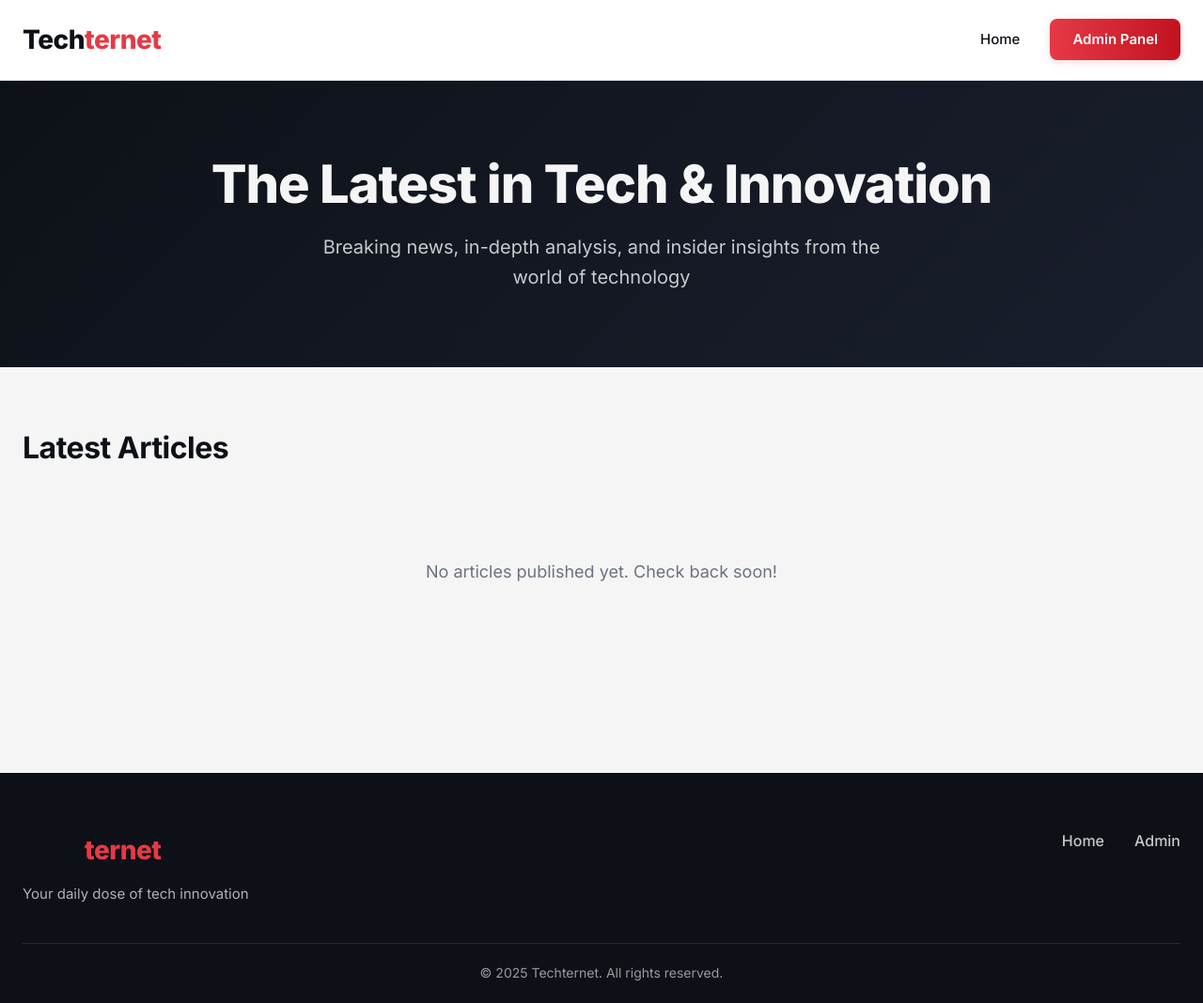
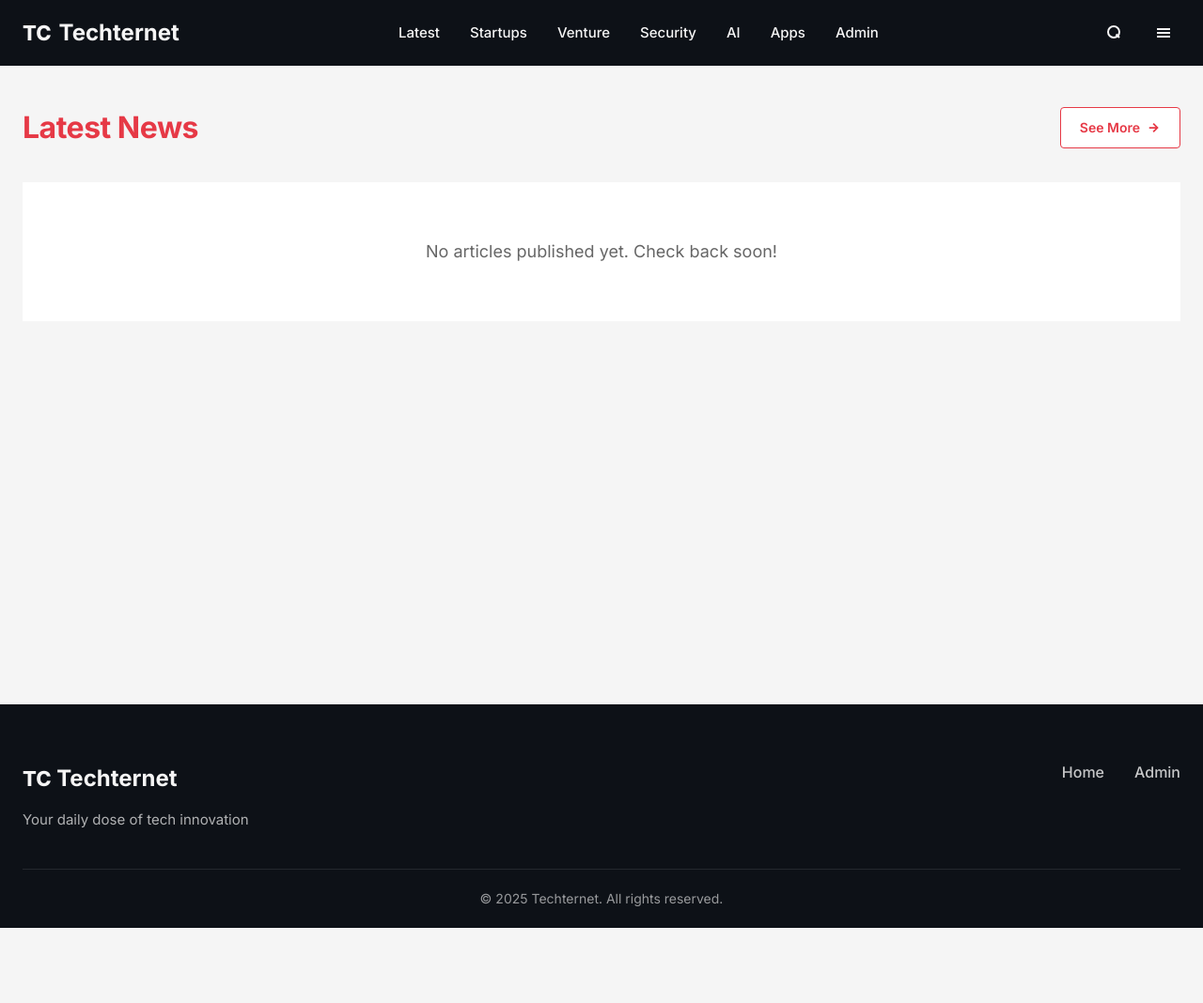
Before and after one commit to oropo015/techrep, a Django app: page / in a window 1280 px wide. Shown: the whole page at 94% size. After the commit the page ends 988 px from the top, so only its background shows below. Run offline with Django 5.2, Linux system fonts and the light colour scheme; data that the repository does not hold is empty.

Commit message:
updated blog/templates/blog/base.html

```diff
--- a/blog/templates/blog/base.html
+++ b/blog/templates/blog/base.html
@@ -29,11 +29,32 @@
         <div class="container">
             <nav class="nav">
                 <a href="{% url 'home' %}" class="logo">
-                    <span class="logo-tech">Tech</span><span class="logo-ternet">ternet</span>
+                    <span class="logo-icon">TC</span>
+                    <span class="logo-text">Techternet</span>
                 </a>
                 <div class="nav-links">
-                    <a href="{% url 'home' %}" class="nav-link">Home</a>
-                    <a href="/admin/" class="nav-link cta-button">Admin Panel</a>
+                    <a href="{% url 'home' %}" class="nav-link">Latest</a>
+                    <a href="{% url 'home' %}" class="nav-link">Startups</a>
+                    <a href="{% url 'home' %}" class="nav-link">Venture</a>
+                    <a href="{% url 'home' %}" class="nav-link">Security</a>
+                    <a href="{% url 'home' %}" class="nav-link">AI</a>
+                    <a href="{% url 'home' %}" class="nav-link">Apps</a>
+                    <a href="/admin/" class="nav-link">Admin</a>
+                </div>
+                <div class="nav-actions">
+                    <button class="nav-icon" aria-label="Search">
+                        <svg width="20" height="20" viewBox="0 0 20 20" fill="none" stroke="currentColor" stroke-width="2">
+                            <circle cx="9" cy="9" r="6"></circle>
+                            <path d="m15 15-3.5-3.5"></path>
+                        </svg>
+                    </button>
+                    <button class="nav-icon menu-toggle" aria-label="Menu">
+                        <svg width="20" height="20" viewBox="0 0 20 20" fill="none" stroke="currentColor" stroke-width="2">
+                            <line x1="3" y1="6" x2="17" y2="6"></line>
+                            <line x1="3" y1="10" x2="17" y2="10"></line>
+                            <line x1="3" y1="14" x2="17" y2="14"></line>
+                        </svg>
+                    </button>
                 </div>
             </nav>
         </div>
@@ -47,9 +68,10 @@
         <div class="container">
             <div class="footer-content">
                 <div class="footer-brand">
-                    <div class="logo">
-                        <span class="logo-tech">Tech</span><span class="logo-ternet">ternet</span>
-                    </div>
+                    <a href="{% url 'home' %}" class="logo">
+                        <span class="logo-icon">TC</span>
+                        <span class="logo-text">Techternet</span>
+                    </a>
                     <p class="footer-tagline">Your daily dose of tech innovation</p>
                 </div>
                 <div class="footer-links">
--- a/blog/templates/blog/home.html
+++ b/blog/templates/blog/home.html
@@ -2,69 +2,43 @@
 {% load static %}
 
 {% block content %}
-<section class="hero">
+<section class="latest-section">
     <div class="container">
-        <h1 class="hero-title">The Latest in Tech & Innovation</h1>
-        <p class="hero-subtitle">Breaking news, in-depth analysis, and insider insights from the world of technology</p>
-    </div>
-</section>
-
-{% if featured_posts %}
-<section class="featured-section">
-    <div class="container">
-        <h2 class="section-title">Featured Stories</h2>
-        <div class="featured-grid">
-            {% for post in featured_posts %}
-            <article class="featured-card {% if forloop.first %}featured-card-large{% endif %}">
-                <a href="{% url 'post_detail' post.slug %}" class="card-link">
-                    {% if post.featured_image %}
-                    <div class="card-image" style="background-image: url('{{ post.featured_image.url }}');"></div>
-                    {% else %}
-                    <div class="card-image card-image-placeholder"></div>
-                    {% endif %}
-                    <div class="card-content">
+        <div class="section-header">
+            <h2 class="section-title">Latest News</h2>
+            <a href="{% url 'home' %}" class="see-more-button">
+                See More
+                <svg width="16" height="16" viewBox="0 0 16 16" fill="none" stroke="currentColor" stroke-width="2">
+                    <path d="M7 3L12 8L7 13M12 8H2"/>
+                </svg>
+            </a>
+        </div>
+        <div class="articles-list">
+            {% for post in latest_posts %}
+            <article class="article-item">
+                <a href="{% url 'post_detail' post.slug %}" class="article-link">
+                    <div class="article-thumbnail">
+                        {% if post.featured_image %}
+                        <img src="{{ post.featured_image.url }}" alt="{{ post.title }}">
+                        {% else %}
+                        <div class="thumbnail-placeholder"></div>
+                        {% endif %}
+                    </div>
+                    <div class="article-content">
                         {% if post.category %}
-                        <span class="card-category">{{ post.category.name }}</span>
+                        <span class="article-category">{{ post.category.name|upper }}</span>
                         {% endif %}
-                        <h3 class="card-title">{{ post.title }}</h3>
-                        <p class="card-excerpt">{{ post.excerpt }}</p>
-                        <div class="card-meta">
-                            <span class="card-author">{{ post.author.get_full_name|default:post.author.username }}</span>
-                            <span class="card-date">{{ post.published_at|date:"M d, Y" }}</span>
+                        <h3 class="article-headline">{{ post.title }}</h3>
+                        <div class="article-meta">
+                            <span class="article-author">{{ post.author.get_full_name|default:post.author.username }}</span>
+                            <span class="article-separator">-</span>
+                            <span class="article-time">{{ post.published_at|timesince }} ago</span>
                         </div>
                     </div>
                 </a>
-            </article>
-            {% endfor %}
-        </div>
-    </div>
-</section>
-{% endif %}
-
-<section class="latest-section">
-    <div class="container">
-        <h2 class="section-title">Latest Articles</h2>
-        <div class="articles-grid">
-            {% for post in latest_posts %}
-            <article class="article-card">
-                <a href="{% url 'post_detail' post.slug %}" class="card-link">
-                    {% if post.featured_image %}
-                    <div class="card-image" style="background-image: url('{{ post.featured_image.url }}');"></div>
-                    {% else %}
-                    <div class="card-image card-image-placeholder"></div>
-                    {% endif %}
-                    <div class="card-content">
-                        {% if post.category %}
-                        <span class="card-category">{{ post.category.name }}</span>
-                        {% endif %}
-                        <h3 class="card-title">{{ post.title }}</h3>
-                        <p class="card-excerpt">{{ post.excerpt }}</p>
-                        <div class="card-meta">
-                            <span class="card-author">{{ post.author.get_full_name|default:post.author.username }}</span>
-                            <span class="card-date">{{ post.published_at|date:"M d, Y" }}</span>
-                        </div>
-                    </div>
-                </a>
+                {% if not forloop.last %}
+                <hr class="article-divider">
+                {% endif %}
             </article>
             {% empty %}
             <div class="empty-state">
@@ -74,20 +48,4 @@
         </div>
     </div>
 </section>
-
-{% if categories %}
-<section class="categories-section">
-    <div class="container">
-        <h2 class="section-title">Browse by Category</h2>
-        <div class="categories-grid">
-            {% for category in categories %}
-            <a href="{% url 'category_posts' category.slug %}" class="category-card">
-                <h3>{{ category.name }}</h3>
-                <p>{{ category.posts.count }} article{{ category.posts.count|pluralize }}</p>
-            </a>
-            {% endfor %}
-        </div>
-    </div>
-</section>
-{% endif %}
 {% endblock %}
--- a/static/css/style.css
+++ b/static/css/style.css
@@ -19,8 +19,8 @@
     --background-light: #F5F5F5;
     --text-dark: #0D1117;
     --text-light: #F5F5F5;
-    --text-gray: #6B7280;
-    --border-color: #E5E7EB;
+    --text-gray: #666666;
+    --border-color: #EEEEEE;
     --transition: all 0.3s cubic-bezier(0.4, 0, 0.2, 1);
 }
 
@@ -39,114 +39,239 @@ body {
     padding: 0 24px;
 }
 
-/* Header & Navigation */
+/* Header & Navigation - TechCrunch Style */
 .header {
-    background: #fff;
-    border-bottom: 1px solid var(--border-color);
+    background: var(--background-dark);
     position: sticky;
     top: 0;
     z-index: 100;
-    backdrop-filter: blur(10px);
-    background: rgba(255, 255, 255, 0.95);
 }
 
 .nav {
     display: flex;
     justify-content: space-between;
     align-items: center;
-    padding: 20px 0;
+    padding: 16px 0;
 }
 
 .logo {
-    font-size: 28px;
-    font-weight: 800;
+    display: flex;
+    align-items: center;
+    gap: 8px;
     text-decoration: none;
-    letter-spacing: -0.5px;
+    font-size: 24px;
+    font-weight: 700;
 }
 
-.logo-tech {
-    color: var(--background-dark);
+.logo-icon {
+    color: var(--text-light);
+    font-weight: 800;
+    font-size: 22px;
 }
 
-.logo-ternet {
-    color: var(--primary-color);
+.logo-text {
+    color: var(--text-light);
+    font-weight: 700;
 }
 
 .nav-links {
     display: flex;
     gap: 32px;
     align-items: center;
+    flex: 1;
+    justify-content: center;
 }
 
 .nav-link {
-    color: var(--text-dark);
+    color: var(--text-light);
     text-decoration: none;
     font-weight: 500;
     font-size: 15px;
     transition: var(--transition);
-    position: relative;
+    white-space: nowrap;
 }
 
 .nav-link:hover {
-    color: var(--primary-color);
+    opacity: 0.8;
 }
 
-.cta-button {
-    background: linear-gradient(90deg, var(--primary-color) 0%, var(--primary-dark) 100%);
-    color: white !important;
-    padding: 10px 24px;
-    border-radius: 8px;
-    font-weight: 600;
-    transition: var(--transition);
-    box-shadow: 0 2px 8px rgba(230, 57, 70, 0.2);
+.nav-actions {
+    display: flex;
+    gap: 16px;
+    align-items: center;
 }
 
-.cta-button:hover {
-    transform: translateY(-2px);
-    box-shadow: 0 4px 16px rgba(230, 57, 70, 0.3);
+.nav-icon {
+    background: none;
+    border: none;
+    color: var(--text-light);
+    cursor: pointer;
+    padding: 8px;
+    display: flex;
+    align-items: center;
+    justify-content: center;
+    transition: var(--transition);
 }
 
-/* Hero Section */
-.hero {
-    background: linear-gradient(135deg, var(--background-dark) 0%, #1a1f2e 100%);
-    color: var(--text-light);
-    padding: 80px 0;
-    text-align: center;
+.nav-icon:hover {
+    opacity: 0.8;
 }
 
-.hero-title {
-    font-size: 56px;
-    font-weight: 800;
-    margin-bottom: 20px;
-    line-height: 1.1;
-    letter-spacing: -1px;
+/* Main Content Area */
+main {
+    background: var(--background-light);
+    min-height: calc(100vh - 200px);
 }
 
-.hero-subtitle {
-    font-size: 20px;
-    color: rgba(245, 245, 245, 0.8);
-    max-width: 600px;
-    margin: 0 auto;
-    font-weight: 400;
+/* Latest News Section - TechCrunch Style */
+.latest-section {
+    padding: 40px 0;
 }
 
-/* Sections */
+.section-header {
+    display: flex;
+    justify-content: space-between;
+    align-items: center;
+    margin-bottom: 32px;
+}
+
+.section-title {
+    font-size: 32px;
+    font-weight: 700;
+    color: var(--primary-color);
+    letter-spacing: -0.5px;
+}
+
+.see-more-button {
+    display: inline-flex;
+    align-items: center;
+    gap: 8px;
+    padding: 10px 20px;
+    background: white;
+    border: 1px solid var(--primary-color);
+    color: var(--primary-color);
+    text-decoration: none;
+    font-weight: 600;
+    font-size: 14px;
+    border-radius: 4px;
+    transition: var(--transition);
+}
+
+.see-more-button:hover {
+    background: linear-gradient(90deg, #E63946 0%, #C1121F 100%);
+    color: white;
+    border-color: transparent;
+}
+
+.see-more-button svg {
+    width: 14px;
+    height: 14px;
+}
+
+/* Articles List - TechCrunch Style */
+.articles-list {
+    background: white;
+    border-radius: 0;
+}
+
+.article-item {
+    padding: 0;
+}
+
+.article-link {
+    display: flex;
+    gap: 20px;
+    padding: 24px;
+    text-decoration: none;
+    color: inherit;
+    transition: var(--transition);
+}
+
+.article-link:hover {
+    background: rgba(230, 57, 70, 0.02);
+}
+
+.article-thumbnail {
+    flex-shrink: 0;
+    width: 120px;
+    height: 120px;
+    border-radius: 4px;
+    overflow: hidden;
+    background: var(--background-dark);
+}
+
+.article-thumbnail img {
+    width: 100%;
+    height: 100%;
+    object-fit: cover;
+}
+
+.thumbnail-placeholder {
+    width: 100%;
+    height: 100%;
+    background: linear-gradient(135deg, var(--background-dark) 0%, #1a1f2e 100%);
+}
+
+.article-content {
+    flex: 1;
+    display: flex;
+    flex-direction: column;
+    justify-content: flex-start;
+    min-width: 0;
+}
+
+.article-category {
+    display: inline-block;
+    font-size: 11px;
+    font-weight: 600;
+    text-transform: uppercase;
+    letter-spacing: 0.5px;
+    color: var(--primary-color);
+    margin-bottom: 8px;
+}
+
+.article-headline {
+    font-size: 20px;
+    font-weight: 700;
+    color: var(--text-dark);
+    line-height: 1.3;
+    margin-bottom: 12px;
+    letter-spacing: -0.3px;
+}
+
+.article-meta {
+    display: flex;
+    align-items: center;
+    gap: 8px;
+    font-size: 14px;
+    color: var(--text-gray);
+}
+
+.article-author {
+    font-weight: 500;
+}
+
+.article-separator {
+    color: var(--text-gray);
+}
+
+.article-time {
+    color: var(--text-gray);
+}
+
+.article-divider {
+    border: none;
+    border-top: 1px solid var(--border-color);
+    margin: 0 24px;
+}
+
+/* Featured Cards (for other pages) */
 .featured-section,
-.latest-section,
 .categories-section,
 .related-posts {
     padding: 60px 0;
 }
 
-.section-title {
-    font-size: 32px;
-    font-weight: 700;
-    margin-bottom: 32px;
-    color: var(--text-dark);
-    letter-spacing: -0.5px;
-}
-
-/* Featured Grid */
 .featured-grid {
     display: grid;
     grid-template-columns: repeat(2, 1fr);
@@ -172,26 +297,6 @@ body {
     box-shadow: 0 8px 24px rgba(0, 0, 0, 0.12);
 }
 
-/* Article Cards */
-.articles-grid {
-    display: grid;
-    grid-template-columns: repeat(auto-fill, minmax(320px, 1fr));
-    gap: 24px;
-}
-
-.article-card {
-    background: white;
-    border-radius: 12px;
-    overflow: hidden;
-    box-shadow: 0 2px 12px rgba(0, 0, 0, 0.08);
-    transition: var(--transition);
-}
-
-.article-card:hover {
-    transform: translateY(-4px);
-    box-shadow: 0 8px 24px rgba(0, 0, 0, 0.12);
-}
-
 .card-link {
     text-decoration: none;
     color: inherit;
@@ -427,10 +499,10 @@ body {
 
 /* Empty State */
 .empty-state {
-    grid-column: 1 / -1;
     text-align: center;
     padding: 60px 20px;
     color: var(--text-gray);
+    background: white;
 }
 
 .empty-state p {
@@ -457,6 +529,11 @@ body {
 .footer-brand .logo {
     display: block;
     margin-bottom: 12px;
+}
+
+.footer-brand .logo-icon,
+.footer-brand .logo-text {
+    color: var(--text-light);
 }
 
 .footer-tagline {
```
Also changed, not shown: other parts of static/css/style.css (+69 -73 lines), pyproject.toml (deleted, +0 -9 lines), techternet/settings.py (+14 -2 lines), readme.md, 3 other files.
